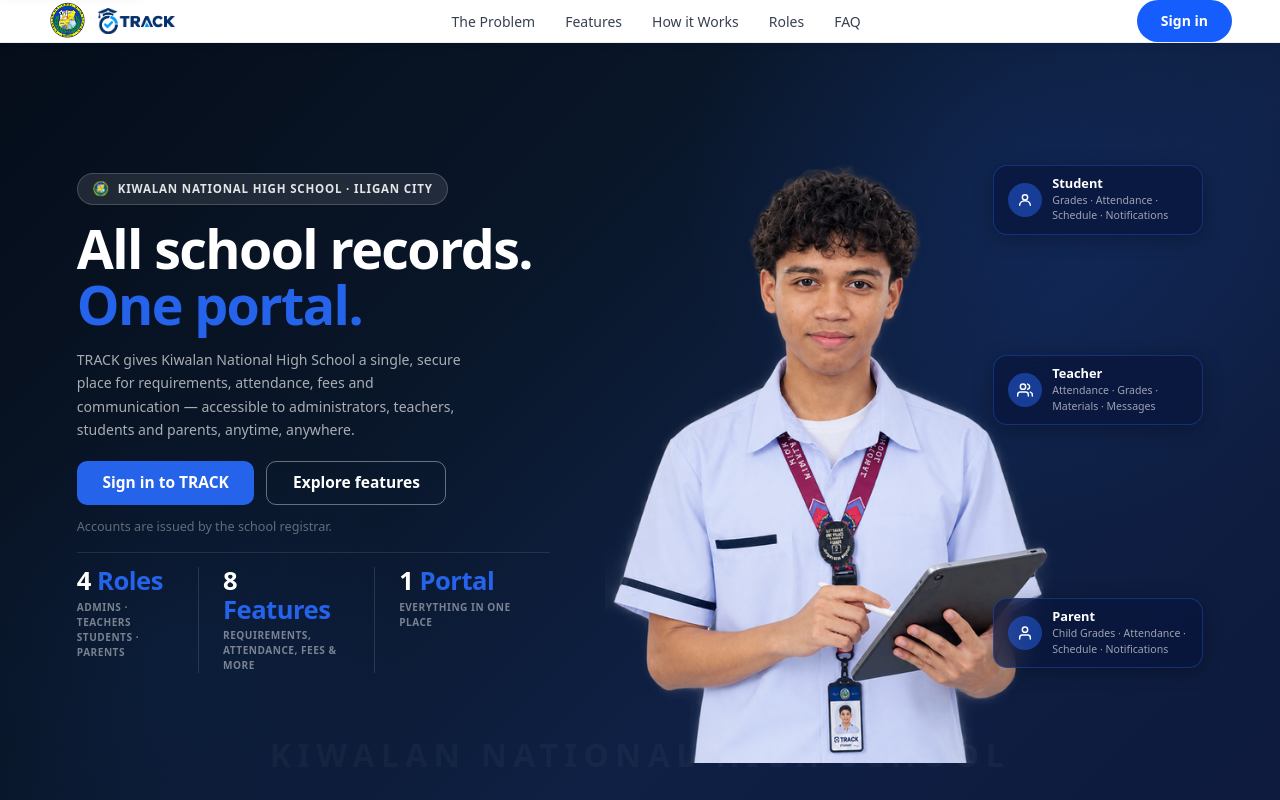
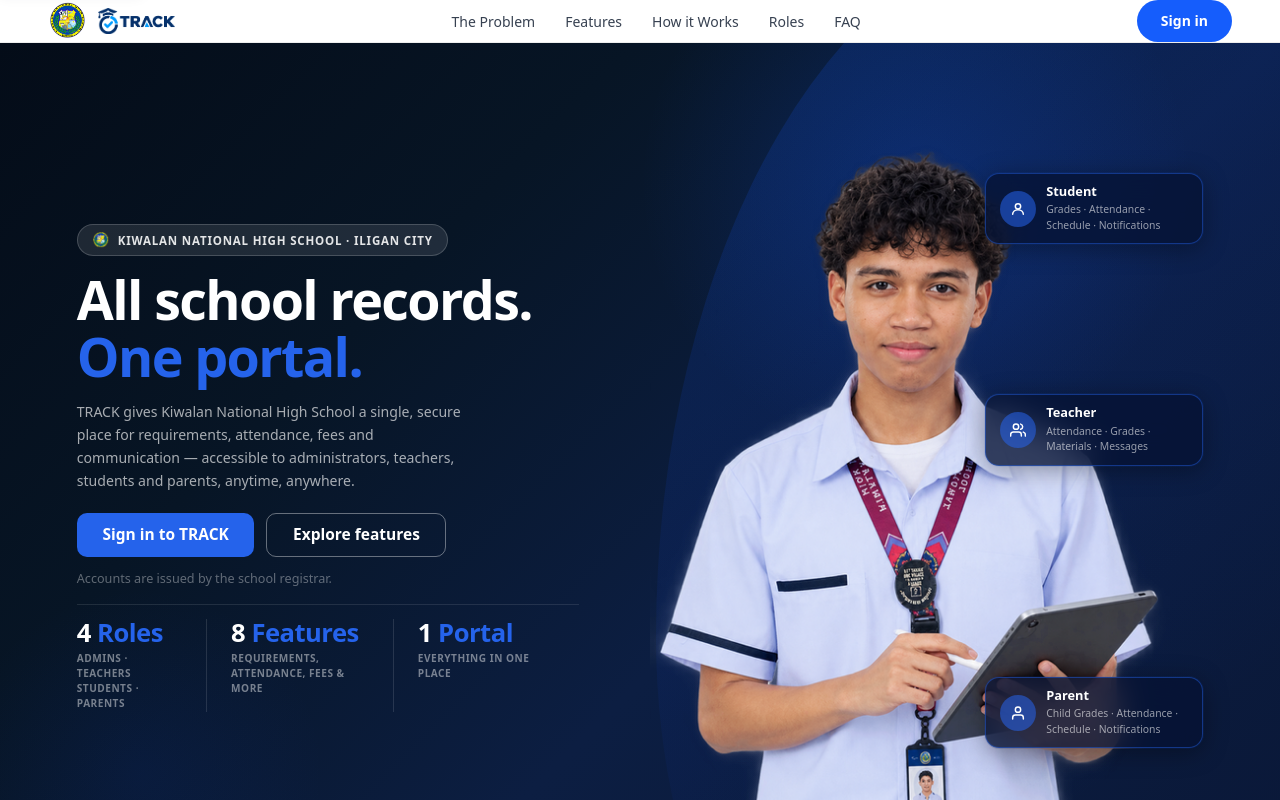
Before and after one commit to arcnesipac3-art/TRACK-capstone, a React (Vite) app in the folder frontend/: page / in a window 1280 px wide. Built offline with nearby package versions, Linux system fonts and the light colour scheme; no server answers.

Commit message:
fix: hero layout  match reference screenshot proportions and bg

```diff
--- a/frontend/src/App.css
+++ b/frontend/src/App.css
@@ -1512,63 +1512,79 @@
    ================================================================ */
 .landing-hero {
   position: relative;
-  background: linear-gradient(135deg, #050d1a 0%, #091628 35%, #0f2044 65%, #0d1a3d 100%);
+  background: linear-gradient(135deg, #040c18 0%, #071525 30%, #0c1e42 60%, #0a1838 100%);
   overflow: hidden;
-  /* Fill remaining viewport after the navbar */
-  min-height: calc(100svh - 76px);
-  display: flex;
-  align-items: center;
-}
-
-/* Subtle decorative curves */
+  min-height: max(850px, calc(100svh - 76px));
+  display: flex;
+  align-items: stretch;
+}
+
+/* ── Background decorative shapes (matching reference) ── */
+
+/* Large diagonal blue band — upper-right */
+.landing-hero::before {
+  content: '';
+  position: absolute;
+  top: -120px;
+  right: -80px;
+  width: 55%;
+  height: 140%;
+  background: linear-gradient(145deg, rgba(21,93,252,0.22) 0%, rgba(14,55,180,0.12) 40%, transparent 70%);
+  border-radius: 60% 0 0 40%;
+  pointer-events: none;
+  z-index: 0;
+}
+
+/* Subtle bottom-left glow */
+.landing-hero::after {
+  content: 'KIWALAN NATIONAL HIGH SCHOOL';
+  position: absolute;
+  bottom: 20px;
+  left: 50%;
+  transform: translateX(-50%);
+  font-size: clamp(1rem, 2.2vw, 1.8rem);
+  font-weight: 900;
+  letter-spacing: 0.22em;
+  color: rgba(255,255,255,0.028);
+  white-space: nowrap;
+  pointer-events: none;
+  text-transform: uppercase;
+  z-index: 0;
+}
+
+/* Subtle decorative radial glows */
 .hero-bg-curve {
   position: absolute;
   border-radius: 50%;
   pointer-events: none;
+  z-index: 0;
 }
 .hero-bg-curve-1 {
-  width: 700px;
-  height: 700px;
-  background: radial-gradient(circle, rgba(37,99,235,0.13) 0%, transparent 70%);
-  top: -200px;
-  right: -100px;
+  width: 600px;
+  height: 600px;
+  background: radial-gradient(circle, rgba(21,93,252,0.18) 0%, transparent 65%);
+  top: -160px;
+  right: 5%;
 }
 .hero-bg-curve-2 {
-  width: 500px;
-  height: 500px;
-  background: radial-gradient(circle, rgba(37,99,235,0.08) 0%, transparent 70%);
-  bottom: -100px;
-  left: -80px;
-}
-
-/* Watermark */
-.landing-hero::after {
-  content: 'KIWALAN NATIONAL HIGH SCHOOL';
-  position: absolute;
-  bottom: 24px;
-  left: 50%;
-  transform: translateX(-50%);
-  font-size: clamp(1.2rem, 2.5vw, 2rem);
-  font-weight: 900;
-  letter-spacing: 0.2em;
-  color: rgba(255,255,255,0.035);
-  white-space: nowrap;
-  pointer-events: none;
-  text-transform: uppercase;
-}
-
-/* Two-column grid */
+  width: 400px;
+  height: 400px;
+  background: radial-gradient(circle, rgba(14,55,180,0.1) 0%, transparent 65%);
+  bottom: -80px;
+  left: -60px;
+}
+
+/* ── Two-column grid ── */
 .hero-layout {
   position: relative;
   z-index: 1;
   display: grid;
-  /* Left text ~42%, right visual ~58% to match screenshot proportions */
-  grid-template-columns: 42fr 58fr;
+  grid-template-columns: 48fr 52fr;
   align-items: center;
   width: 100%;
   max-width: 1440px;
   margin: 0 auto;
-  padding: clamp(40px,5vh,72px) clamp(32px,6vw,80px);
+  padding: clamp(56px,7vh,88px) clamp(40px,6vw,96px);
   gap: 0;
   min-height: inherit;
 }
@@ -1579,40 +1595,197 @@
   flex-direction: column;
   align-items: flex-start;
   gap: 0;
+  /* Ensure text doesn't get squeezed against the student */
+  padding-right: clamp(16px,3vw,48px);
+}
+
+.hero-kicker {
+  display: inline-flex;
+  align-items: center;
+  gap: 8px;
+  padding: 6px 14px;
+  background: rgba(255,255,255,0.1);
+  color: rgba(255,255,255,0.9);
+  border: 1px solid rgba(255,255,255,0.18);
+  border-radius: 999px;
+  font-size: 0.72rem;
+  font-weight: 700;
+  letter-spacing: 0.07em;
+  text-transform: uppercase;
+  margin-bottom: clamp(16px,2.2vh,24px);
+}
+
+.hero-knhs-seal {
+  width: 18px;
+  height: 18px;
+  border-radius: 50%;
+  object-fit: contain;
+}
+
+/* Heading */
+.hero-heading {
+  display: flex;
+  flex-direction: column;
+  margin: 0 0 clamp(14px,2vh,22px);
+}
+
+.hero-heading-line1 {
+  font-size: clamp(2.6rem, 4.4vw, 4rem);
+  font-weight: 900;
+  line-height: 1.0;
+  letter-spacing: -0.03em;
+  color: #fff;
+}
+
+.hero-heading-line2 {
+  font-size: clamp(2.6rem, 4.4vw, 4rem);
+  font-weight: 900;
+  line-height: 1.0;
+  letter-spacing: -0.03em;
+  color: #2563EB;
+}
+
+.hero-sub {
+  font-size: clamp(0.88rem, 1.05vw, 1rem);
+  line-height: 1.7;
+  color: rgba(255,255,255,0.62);
+  max-width: 46ch;
+  margin: 0 0 clamp(22px,2.8vh,32px);
+}
+
+/* Buttons */
+.hero-actions {
+  display: flex;
+  gap: 12px;
+  flex-wrap: wrap;
+  margin-bottom: clamp(10px,1.4vh,14px);
+}
+
+.hero-btn-primary {
+  display: inline-flex;
+  align-items: center;
+  justify-content: center;
+  height: clamp(46px,5.6vh,54px);
+  padding: 0 clamp(22px,2.2vw,30px);
+  background: #2563EB;
+  color: #fff;
+  border: none;
+  border-radius: 10px;
+  font-size: 0.97rem;
+  font-weight: 700;
+  text-decoration: none;
+  cursor: pointer;
+  white-space: nowrap;
+  transition: background 0.15s ease, box-shadow 0.15s ease;
+}
+.hero-btn-primary:hover {
+  background: #1d4ed8;
+  box-shadow: 0 4px 18px rgba(37,99,235,0.5);
+  text-decoration: none;
+  color: #fff;
+}
+
+.hero-btn-secondary {
+  display: inline-flex;
+  align-items: center;
+  justify-content: center;
+  height: clamp(46px,5.6vh,54px);
+  padding: 0 clamp(22px,2.2vw,30px);
+  background: transparent;
+  color: #fff;
+  border: 1.5px solid rgba(255,255,255,0.4);
+  border-radius: 10px;
+  font-size: 0.97rem;
+  font-weight: 600;
+  text-decoration: none;
+  cursor: pointer;
+  white-space: nowrap;
+  transition: background 0.15s ease, border-color 0.15s ease;
+}
+.hero-btn-secondary:hover {
+  background: rgba(255,255,255,0.08);
+  border-color: rgba(255,255,255,0.7);
+  text-decoration: none;
+  color: #fff;
+}
+
+.hero-note {
+  font-size: 0.78rem;
+  color: rgba(255,255,255,0.34);
+  margin: 0 0 clamp(18px,2.2vh,28px);
+}
+
+/* Statistics row */
+.hero-stats {
+  display: flex;
+  align-items: flex-start;
+  gap: 0;
+  padding-top: clamp(14px,1.8vh,20px);
+  border-top: 1px solid rgba(255,255,255,0.1);
+  width: 100%;
+}
+
+.hero-stat {
+  display: flex;
+  flex-direction: column;
+  padding: 0 clamp(16px,2vw,24px);
+}
+.hero-stat:first-child { padding-left: 0; }
+
+.hero-stat-sep {
+  width: 1px;
+  background: rgba(255,255,255,0.12);
+  align-self: stretch;
+  flex-shrink: 0;
+}
+
+.hero-stat-value {
+  font-size: clamp(1.3rem,2vw,1.6rem);
+  font-weight: 900;
+  color: #fff;
+  letter-spacing: -0.02em;
+  line-height: 1.1;
+}
+
+.hero-stat-word {
+  color: #2563EB;
+}
+
+.hero-stat-label {
+  font-size: 0.62rem;
+  color: rgba(255,255,255,0.44);
+  font-weight: 600;
+  text-transform: uppercase;
+  letter-spacing: 0.05em;
+  margin-top: 4px;
+  line-height: 1.5;
 }
 
 /* ── RIGHT COLUMN ── */
-/* The visual holds the student + cards side by side.
-   Student is the main element; cards float on the right. */
+/* Visual container: student occupies most of it, cards sit on the right */
 .hero-visual {
   position: relative;
-  display: flex;
-  align-items: flex-end;
-  /* Cards live to the right of the student, so give them room */
-  justify-content: flex-start;
   align-self: stretch;
-  min-height: clamp(500px, calc(100svh - 120px), 760px);
+  min-height: clamp(560px, calc(100svh - 100px), 820px);
   overflow: visible;
-  /* Right padding reserves space so the cards don't clip out of frame */
-  padding-right: 210px;
-}
-
+}
+
+/* The student image — large, bottom-anchored, right side */
 .hero-student-img {
   position: absolute;
   bottom: 0;
-  /* Student centered within the column, shifted slightly left to leave room for cards */
-  left: 50%;
-  transform: translateX(-60%);
-  /* Large — fills most of the hero height */
-  width: auto;
-  height: 100%;
-  max-height: 740px;
-  max-width: 560px;
+  right: 0;
+  width: 100%;
+  max-width: 700px;
+  max-height: 780px;
+  height: auto;
   object-fit: contain;
   object-position: bottom center;
   pointer-events: none;
   user-select: none;
   display: block;
+  /* Ensure student renders above the bg shapes but below cards */
+  z-index: 1;
 }
 
 /* Floating role cards */
@@ -1622,25 +1795,25 @@
   align-items: center;
   gap: 10px;
   padding: 10px 14px;
-  background: rgba(9,22,60,0.72);
-  backdrop-filter: blur(14px);
-  -webkit-backdrop-filter: blur(14px);
-  border: 1px solid rgba(37,99,235,0.35);
+  background: rgba(6,18,52,0.78);
+  backdrop-filter: blur(16px);
+  -webkit-backdrop-filter: blur(16px);
+  border: 1px solid rgba(37,99,235,0.45);
   border-radius: 14px;
-  min-width: 168px;
-  max-width: 210px;
-  box-shadow: 0 4px 20px rgba(0,0,0,0.3);
-  z-index: 2;
+  min-width: 176px;
+  max-width: 218px;
+  box-shadow: 0 4px 24px rgba(0,0,0,0.35), 0 0 0 1px rgba(37,99,235,0.1);
+  z-index: 3;
   animation: hero-float 4s ease-in-out infinite;
 }
 
 .hero-card-icon {
-  width: 34px;
-  height: 34px;
+  width: 36px;
+  height: 36px;
   display: flex;
   align-items: center;
   justify-content: center;
-  background: rgba(37,99,235,0.5);
+  background: rgba(37,99,235,0.55);
   border-radius: 50%;
   color: #fff;
   flex-shrink: 0;
@@ -1656,20 +1829,20 @@
 }
 
 .hero-card-desc {
-  font-size: 0.66rem;
-  color: rgba(255,255,255,0.6);
-  line-height: 1.45;
-  margin-top: 2px;
-}
-
-/* Card positions — stacked on the RIGHT side of the portrait, matching screenshot */
-.hero-card-student  { top: 12%;    right: 0;   animation-delay: 0s;   }
+  font-size: 0.65rem;
+  color: rgba(255,255,255,0.58);
+  line-height: 1.5;
+  margin-top: 3px;
+}
+
+/* Cards stacked on the right edge of the visual container — matching reference */
+.hero-card-student  { top: 10%;    right: 0;   animation-delay: 0s;   }
 .hero-card-teacher  { top: 40%;    right: 0;   animation-delay: 1.4s; }
-.hero-card-parent   { bottom: 14%; right: 0;   animation-delay: 2.8s; }
+.hero-card-parent   { bottom: 12%; right: 0;   animation-delay: 2.8s; }
 
 @keyframes hero-float {
-  0%, 100% { transform: translateY(0); }
-  50%       { transform: translateY(-7px); }
+  0%, 100% { transform: translateY(0px); }
+  50%       { transform: translateY(-8px); }
 }
 
 .hero-kicker {
@@ -1860,87 +2033,86 @@
 /* ── RESPONSIVE ── */
 /* 1200px–1279px: slight padding reduction */
 @media (max-width: 1279px) {
-  .hero-layout { padding: clamp(32px,4vh,56px) clamp(24px,4vw,48px); }
-  .hero-visual { padding-right: 190px; }
-  .hero-student-img { max-height: 680px; }
-}
-
-/* Laptop 992px–1199px: shrink image, reduce card space */
+  .hero-layout { padding: clamp(40px,5vh,72px) clamp(32px,5vw,64px); }
+  .hero-student-img { max-width: 640px; max-height: 720px; }
+}
+
+/* Laptop 992px–1199px */
 @media (max-width: 1199px) {
   .hero-layout {
-    grid-template-columns: 44fr 56fr;
+    grid-template-columns: 48fr 52fr;
+    padding: clamp(36px,5vh,64px) clamp(28px,4vw,52px);
+    gap: 0;
+  }
+  .hero-visual { min-height: clamp(500px, calc(100svh - 110px), 760px); }
+  .hero-student-img { max-width: 580px; max-height: 660px; }
+  .hero-heading-line1,
+  .hero-heading-line2 { font-size: clamp(2.3rem, 3.8vw, 3.6rem); }
+}
+
+/* Tablet 768px–1023px */
+@media (max-width: 1023px) {
+  .hero-layout {
+    grid-template-columns: 1fr 1fr;
+    padding: 40px 28px 56px;
     gap: 0;
   }
   .hero-visual {
-    min-height: clamp(460px, calc(100svh - 130px), 700px);
-    padding-right: 180px;
+    min-height: clamp(420px, 54vw, 600px);
+    align-self: stretch;
   }
-  .hero-student-img { max-height: 620px; max-width: 480px; }
-  .hero-heading-line1,
-  .hero-heading-line2 { font-size: clamp(2.2rem, 3.8vw, 3.4rem); }
-}
-
-/* Tablet 768px–1023px: tighter layout, smaller cards */
-@media (max-width: 1023px) {
-  .hero-layout {
-    grid-template-columns: 1fr 1fr;
-    padding: 40px 24px 48px;
-    gap: 0;
-  }
-  .hero-visual {
-    min-height: clamp(400px, 52vw, 560px);
-    align-self: stretch;
-    padding-right: 160px;
-  }
-  .hero-student-img { max-height: 520px; max-width: 400px; }
-  .hero-card { min-width: 140px; max-width: 168px; padding: 8px 12px; }
-}
-
-/* Mobile ≤767px: stack vertically, center everything */
+  .hero-student-img { max-width: 480px; max-height: 560px; }
+  .hero-card { min-width: 148px; max-width: 176px; padding: 9px 12px; }
+  .hero-card-icon { width: 30px; height: 30px; }
+}
+
+/* Mobile ≤767px: stack vertically */
 @media (max-width: 767px) {
   .landing-hero { min-height: auto; align-items: flex-start; }
   .hero-layout {
     grid-template-columns: 1fr;
     padding: 40px 20px 48px;
-    gap: 28px;
+    gap: 32px;
   }
-  .hero-content { align-items: center; text-align: center; }
+  .hero-content {
+    align-items: center;
+    text-align: center;
+    padding-right: 0;
+  }
   .hero-kicker  { align-self: center; }
   .hero-sub     { max-width: none; text-align: center; }
   .hero-actions { justify-content: center; }
   .hero-note    { text-align: center; }
   .hero-stats   { justify-content: center; }
   .hero-stat:first-child { padding-left: clamp(16px,2vw,24px); }
-  /* Show portrait below content, centered */
+  /* Student centered below content */
   .hero-visual {
-    min-height: clamp(280px, 60vw, 400px);
+    min-height: clamp(300px, 64vw, 440px);
     width: 100%;
-    padding-right: 0;
-    justify-content: center;
   }
   .hero-student-img {
-    left: 50%;
-    transform: translateX(-50%);
-    height: 100%;
-    max-height: 400px;
-    max-width: 320px;
+    right: 50%;
+    transform: translateX(50%);
+    width: min(90%, 380px);
+    max-width: 380px;
+    max-height: 440px;
   }
-  /* Cards: back to right side of the visual area */
-  .hero-card-student { top: 4%;    right: 4px;  }
-  .hero-card-teacher { top: 36%;   right: -4px; }
-  .hero-card-parent  { bottom: 4%; right: 4px;  }
+  /* Cards: absolute to right side of visual */
+  .hero-card-student { top: 6%;    right: 0; }
+  .hero-card-teacher { top: 38%;   right: 0; }
+  .hero-card-parent  { bottom: 6%; right: 0; }
 }
 
 /* Small mobile ≤479px */
 @media (max-width: 479px) {
   .hero-layout { padding: 32px 16px 40px; }
   .hero-heading-line1,
-  .hero-heading-line2 { font-size: clamp(1.9rem,8vw,2.6rem); }
+  .hero-heading-line2 { font-size: clamp(1.95rem,8.5vw,2.7rem); }
   .hero-btn-primary,
   .hero-btn-secondary { width: 100%; justify-content: center; }
   .hero-actions { flex-direction: column; width: 100%; }
-  .hero-visual { min-height: clamp(240px,65vw,320px); }
-  .hero-student-img { max-height: 320px; max-width: 280px; }
+  .hero-visual { min-height: clamp(260px,70vw,340px); }
+  .hero-student-img { max-height: 340px; max-width: 300px; }
   /* Hide cards on very small screens */
   .hero-card { display: none; }
   .hero-stats { flex-wrap: wrap; gap: 12px 0; }
```
